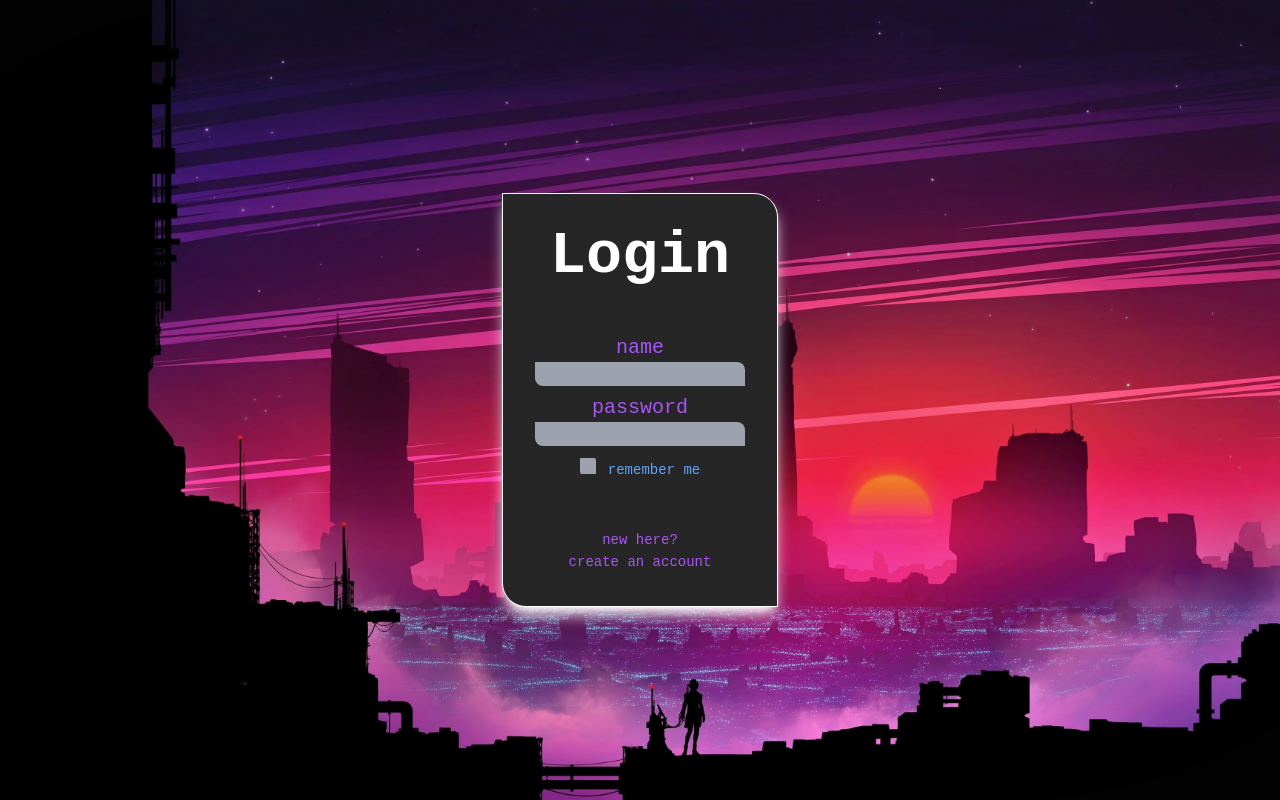
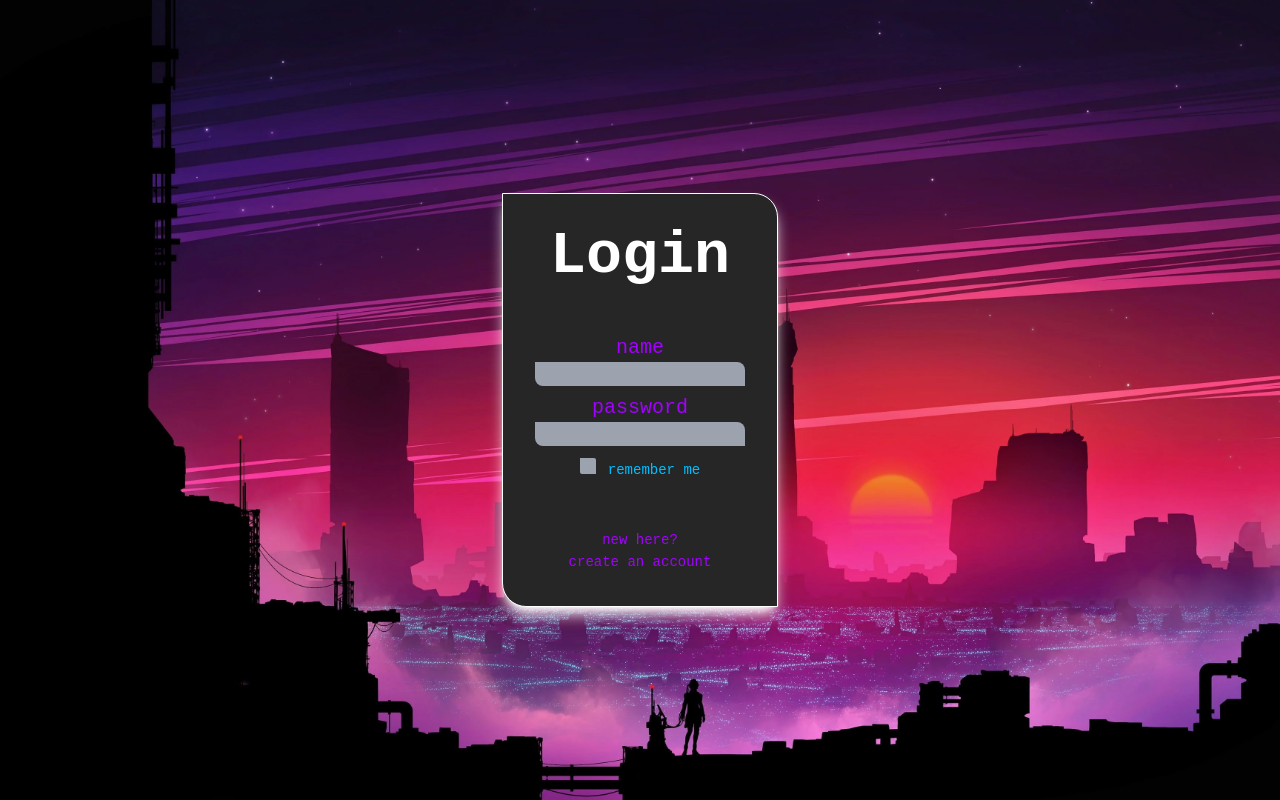
Before and after one commit to sp-ec/patriothacks-2024, a React (Create React App) app in the folder frontend/: page /login in a window 1280 px wide. Built offline with nearby package versions, Linux system fonts and the light colour scheme.

Commit message:
Neon Colors Exist Now

```diff
--- a/frontend/src/App.css
+++ b/frontend/src/App.css
@@ -6,6 +6,8 @@
 
 :root {
   background: #404040;
+  --neonPurple: '#A200FF';
+  --neonBlue: '#00BFFF';
 }
 
 body {
--- a/frontend/src/pages/Login.js
+++ b/frontend/src/pages/Login.js
@@ -18,20 +18,20 @@ export class Login extends Component {
                     <h1 className="text-xl font-bold text-white md:text-6xl text-center">Login</h1>
                     <form className="space-y-4 md:space-y-2 text-center">
                         <div className="mt-12">
-                            <label for="username" className="block text-xl text-purple-500">name</label>
+                            <label for="username" className="block text-xl text-neonPurple">name</label>
                             <input id="username" class="bg-gray-400 rounded-bl-lg rounded-tr-lg"></input>
                         </div>
                         <div>
-                            <label for="password" type="password" className="block text-xl text-purple-500">password</label>
+                            <label for="password" type="password" className="block text-xl text-neonPurple">password</label>
                             <input id="password" class="bg-gray-400 rounded-bl-lg rounded-tr-lg"></input>
 
                             <div className="mt-3 flex-row">
                                 <input id="checkbox" type="checkbox" value="" className="appearance-none bg-gray-400 w-4 h-4 rounded-bl-sm rounded-tr-sm"></input>
-                                <label for="checkbox" type="text" className="text-sm text-blue-400 ml-3">remember me</label>
+                                <label for="checkbox" type="text" className="text-sm text-neonBlue ml-3">remember me</label>
 
                                 <div className="mt-12">
-                                    <p className="text-sm text-purple-500">new here?</p>
-                                    <a className="text-sm text-purple-500 hover:underline" href='#'>create an account</a>
+                                    <p className="text-sm text-neonPurple">new here?</p>
+                                    <a className="text-sm text-neonPurple hover:underline" href='#'>create an account</a>
                                 </div>
                             </div>
                         </div>
--- a/frontend/tailwind.config.js
+++ b/frontend/tailwind.config.js
@@ -2,7 +2,12 @@
 module.exports = {
   content: ["./src/**/*.{html,js}"],
   theme: {
-    extend: {},
+    extend: {
+      colors: {
+        neonPurple: '#A200FF',
+        neonBlue: '#00BFFF',
+      },
+    },
   },
   plugins: [],
 }
```
